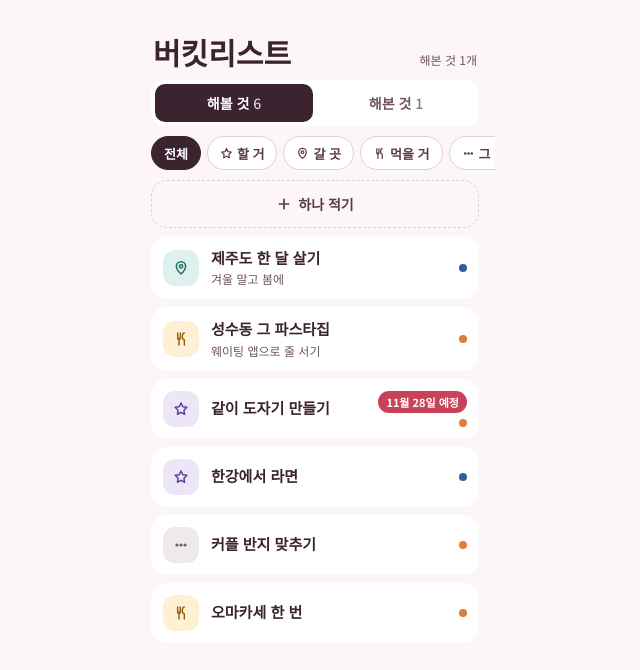
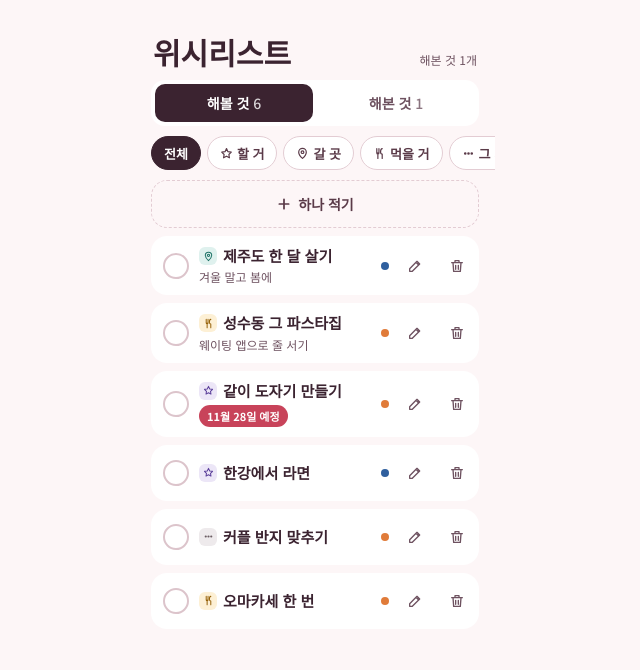
Before and after one commit to summercat01/fable, a Next.js app: page /demo/wish in a window 1280 px wide. Shown: the top 670 px of the page, without its empty margins (325-965 px from the left). Built offline with nearby package versions, Linux system fonts and the light colour scheme; a web font is replaced by a local one.

Commit message:
위시리스트로 이름 변경, 왼쪽 체크·오른쪽 고치기/지우기 (상세 시트 제거)
Co-Authored-By: Claude Opus 5.5 <noreply@anthropic.com>
Claude-Session: https://claude.ai/code/session_01G5cxbUK4dVkuLFbiXS2aaS

```diff
--- a/src/components/BottomNav.tsx
+++ b/src/components/BottomNav.tsx
@@ -17,7 +17,7 @@ const TABS = [
   },
   {
     href: "/wish",
-    label: "버킷리스트",
+    label: "위시",
     icon: <path d="M12 3l2.7 5.6 6.1.9-4.4 4.3 1 6.1L12 17l-5.4 2.9 1-6.1-4.4-4.3 6.1-.9z" />,
   },
   {
--- a/src/components/calendar/DaySheet.tsx
+++ b/src/components/calendar/DaySheet.tsx
@@ -94,7 +94,7 @@ export default function DaySheet({
         {free && (
           <Link href={`${base.replace("/calendar", "/wish")}?date=${date}`} className={styles.freeNote}>
             <span>둘 다 비는 날이야. 데이트 잡아볼까?</span>
-            <span className={styles.freeLink}>버킷리스트에서 고르기 ›</span>
+            <span className={styles.freeLink}>위시리스트에서 고르기 ›</span>
           </Link>
         )}
         {!items.length && !shift && !free && <p className={styles.empty}>아직 일정이 없어</p>}
--- a/src/components/wish/Wish.module.css
+++ b/src/components/wish/Wish.module.css
@@ -156,8 +156,8 @@
   flex-shrink: 0;
   display: flex;
   align-items: center;
-  gap: 12px;
-  padding: 12px;
+  gap: 10px;
+  padding: 10px 6px 10px 12px;
   border: 0;
   border-radius: 16px;
   background: var(--surface);
@@ -522,3 +522,80 @@
   background: #eadbe0;
   color: var(--ink-muted);
 }
+
+/* 체크 목록 */
+.itemDone .itemTitle {
+  color: var(--ink-muted);
+  text-decoration: line-through;
+  text-decoration-color: rgba(0, 0, 0, 0.25);
+}
+
+.check {
+  width: 26px;
+  height: 26px;
+  flex-shrink: 0;
+  padding: 0;
+  border-radius: 999px;
+  border: 2px solid #dcc4cb;
+  background: var(--surface);
+  color: transparent;
+  display: flex;
+  align-items: center;
+  justify-content: center;
+  cursor: pointer;
+}
+
+.checkOn {
+  border-color: var(--ink);
+  background: var(--ink);
+  color: #fff;
+}
+
+.itemTop {
+  display: flex;
+  align-items: center;
+  gap: 6px;
+}
+
+.kindMini {
+  width: 18px;
+  height: 18px;
+  flex-shrink: 0;
+  border-radius: 6px;
+  display: flex;
+  align-items: center;
+  justify-content: center;
+}
+
+.itemText .planTag,
+.itemText .doneTag {
+  align-self: flex-start;
+  margin-top: 2px;
+}
+
+.iconBtn {
+  width: 32px;
+  height: 36px;
+  flex-shrink: 0;
+  padding: 0;
+  border: 0;
+  background: none;
+  color: var(--ink-muted);
+  display: flex;
+  align-items: center;
+  justify-content: center;
+  cursor: pointer;
+}
+
+.delConfirm {
+  height: 30px;
+  padding: 0 10px;
+  flex-shrink: 0;
+  border: 0;
+  border-radius: 999px;
+  background: #b8364a;
+  color: #fff;
+  font-size: 12px;
+  font-weight: 700;
+  cursor: pointer;
+}
--- a/src/components/wish/WishView.tsx
+++ b/src/components/wish/WishView.tsx
@@ -32,7 +32,7 @@ export default function WishView() {
 
   const [tab, setTab] = useState<Tab>("todo");
   const [kind, setKind] = useState<WishKind | "all">("all");
-  const [open, setOpen] = useState<Wish | null>(null);
+  const [confirmDel, setConfirmDel] = useState<string | null>(null);
   const [editing, setEditing] = useState<Wish | "new" | null>(null);
 
   useEffect(() => {
@@ -63,8 +63,6 @@ export default function WishView() {
   );
   const list = (tab === "todo" ? todo : done).filter((w) => kind === "all" || w.kind === kind);
 
-  // 상세 시트는 최신 데이터로
-  const openNow = open ? wishes.find((w) => w.id === open.id) ?? null : null;
 
   async function run(f: () => Promise<void>) {
     setError("");
@@ -77,10 +75,13 @@ export default function WishView() {
   }
 
   async function pick(w: Wish) {
-    if (!pickDate) return setOpen(w);
+    if (!pickDate) return;
     await run(() => store.schedule(w.id, pickDate));
     router.push(calendarHref);
   }
+
+  // 체크: 오늘 해본 걸로 / 다시 해볼 것으로
+  const toggle = (w: Wish) => run(() => store.setDone(w.id, doneDate(w, today) ? null : today));
 
   const mine = (w: Wish) => w.created_by === me?.id;
   const dotClass = (w: Wish) => ((mine(w) ? me?.admin : !me?.admin) ? styles.dotMe : styles.dotHer);
@@ -88,7 +89,7 @@ export default function WishView() {
   return (
     <div className={styles.wrap}>
       <header className={styles.head}>
-        <h1 className={`hand ${styles.title}`}>버킷리스트</h1>
+        <h1 className={`hand ${styles.title}`}>위시리스트</h1>
         <span className={styles.count}>해본 것 {done.length}개</span>
       </header>
 
@@ -154,9 +155,10 @@ export default function WishView() {
         {list.map((w) => {
           const d = doneDate(w, today);
           const planned = !d && w.event;
-          const disabled = !!pickDate && !!planned;
+          const label = mine(w) ? "내가 적음" : "상대가 적음";
+          if (pickDate) {
             return (
-            <button key={w.id} className={styles.item} onClick={() => pick(w)} disabled={disabled}>
+              <button key={w.id} className={styles.item} onClick={() => pick(w)} disabled={!!planned}>
                 <span className={`${styles.kindBadge} ${styles[`k_${w.kind}`]}`}>
                   <KindIcon kind={w.kind} size={16} />
                 </span>
@@ -165,34 +167,65 @@ export default function WishView() {
                   {w.memo && <span className={styles.itemMemo}>{w.memo}</span>}
                 </span>
                 <span className={styles.itemSide}>
+                  {planned && <span className={styles.planTag}>{shortDate(w.event!.date)} 예정</span>}
+                  <span className={`${styles.dot} ${dotClass(w)}`} aria-label={label} />
+                </span>
+              </button>
+            );
+          }
+          return (
+            <div key={w.id} className={d ? `${styles.item} ${styles.itemDone}` : styles.item}>
+              <button
+                className={d ? `${styles.check} ${styles.checkOn}` : styles.check}
+                aria-pressed={!!d}
+                aria-label={d ? `${w.title} 다시 해볼 것으로` : `${w.title} 해봤어`}
+                onClick={() => toggle(w)}
+              >
+                <svg aria-hidden="true" width="14" height="14" viewBox="0 0 24 24" fill="none" stroke="currentColor" strokeWidth="3" strokeLinecap="round" strokeLinejoin="round">
+                  <path d="M5 12l5 5 9-10" />
+                </svg>
+              </button>
+              <span className={styles.itemText}>
+                <span className={styles.itemTop}>
+                  <span className={`${styles.kindMini} ${styles[`k_${w.kind}`]}`} aria-hidden="true">
+                    <KindIcon kind={w.kind} size={11} />
+                  </span>
+                  <span className={styles.itemTitle}>{w.title}</span>
+                </span>
+                {w.memo && <span className={styles.itemMemo}>{w.memo}</span>}
                 {d ? (
-                  <span className={styles.doneTag}>{shortDate(d)}</span>
+                  <span className={styles.doneTag}>{shortDate(d)}에 해봤어</span>
                 ) : planned ? (
                   <span className={styles.planTag}>{shortDate(w.event!.date)} 예정</span>
                 ) : null}
-                <span className={`${styles.dot} ${dotClass(w)}`} aria-label={mine(w) ? "내가 적음" : "상대가 적음"} />
               </span>
+              <span className={`${styles.dot} ${dotClass(w)}`} aria-label={label} title={label} />
+              <button className={styles.iconBtn} onClick={() => setEditing(w)} aria-label={`${w.title} 고치기`}>
+                <svg aria-hidden="true" width="16" height="16" viewBox="0 0 24 24" fill="none" stroke="currentColor" strokeWidth="2" strokeLinecap="round" strokeLinejoin="round">
+                  <path d="M4 20h4L19 9l-4-4L4 16v4zM13.5 6.5l4 4" />
+                </svg>
               </button>
+              {confirmDel === w.id ? (
+                <button
+                  className={styles.delConfirm}
+                  onClick={() => {
+                    setConfirmDel(null);
+                    void run(() => store.remove(w.id));
+                  }}
+                >
+                  삭제
+                </button>
+              ) : (
+                <button className={styles.iconBtn} onClick={() => setConfirmDel(w.id)} aria-label={`${w.title} 지우기`}>
+                  <svg aria-hidden="true" width="16" height="16" viewBox="0 0 24 24" fill="none" stroke="currentColor" strokeWidth="2" strokeLinecap="round" strokeLinejoin="round">
+                    <path d="M4 7h16M10 11v6M14 11v6M6 7l1 13h10l1-13M9 7V4h6v3" />
+                  </svg>
+                </button>
+              )}
+            </div>
           );
         })}
       </div>
-
-      {openNow && !editing && (
-        <Detail
-          w={openNow}
-          today={today}
-          mine={mine(openNow)}
-          onClose={() => setOpen(null)}
-          onEdit={() => setEditing(openNow)}
-          onSchedule={(date) => run(() => store.schedule(openNow.id, date))}
-          onUnschedule={() => run(() => store.unschedule(openNow.id))}
-          onDone={(on) => run(() => store.setDone(openNow.id, on))}
-          onDelete={() => {
-            setOpen(null);
-            void run(() => store.remove(openNow.id));
-          }}
-        />
-      )}
 
       {editing && (
         <Edit
@@ -207,111 +240,6 @@ export default function WishView() {
           }}
         />
       )}
-    </div>
-  );
-}
-
-function Detail({
-  w,
-  today,
-  mine,
-  onClose,
-  onEdit,
-  onSchedule,
-  onUnschedule,
-  onDone,
-  onDelete,
-}: {
-  w: Wish;
-  today: string;
-  mine: boolean;
-  onClose: () => void;
-  onEdit: () => void;
-  onSchedule: (date: string) => Promise<void>;
-  onUnschedule: () => Promise<void>;
-  onDone: (on: string | null) => Promise<void>;
-  onDelete: () => void;
-}) {
-  const [date, setDate] = useState<string | null>(null);
-  const [confirm, setConfirm] = useState(false);
-  const d = doneDate(w, today);
-  const planned = !d && w.event;
-  const kindLabel = KINDS.find((k) => k.key === w.kind)!.label;
-
-  return (
-    <div className={styles.backdrop} onClick={onClose}>
-      <div className={styles.sheet} role="dialog" aria-label={w.title} onClick={(e) => e.stopPropagation()}>
-        <div className={styles.sheetHead}>
-          <span className={`${styles.kindPill} ${styles[`k_${w.kind}`]}`}>
-            <KindIcon kind={w.kind} size={13} />
-            {kindLabel}
-          </span>
-          <button className={styles.closeBtn} onClick={onClose} aria-label="닫기">
-            <svg aria-hidden="true" width="14" height="14" viewBox="0 0 24 24" fill="none" stroke="currentColor" strokeWidth="2.6" strokeLinecap="round">
-              <path d="M6 6l12 12M18 6L6 18" />
-            </svg>
-          </button>
-        </div>
-        <h2 className={styles.detailTitle}>{w.title}</h2>
-        {w.memo && <p className={styles.detailMemo}>{w.memo}</p>}
-        <p className={styles.detailWho}>{mine ? "내가 적었어" : "상대가 적었어"}</p>
-
-        {d ? (
-          <p className={styles.statusDone}>{shortDate(d)}에 해봤어</p>
-        ) : planned ? (
-          <p className={styles.statusPlan}>{prettyDate(w.event!.date)}에 하기로 했어</p>
-        ) : null}
-
-        {!d && !planned && date !== null && (
-          <div className={styles.dateRow}>
-            <input
-              className={styles.input}
-              type="date"
-              value={date}
-              min={today}
-              aria-label="할 날짜"
-              onChange={(e) => setDate(e.target.value)}
-            />
-            <button className={styles.primary} disabled={!date} onClick={() => date && onSchedule(date).then(() => setDate(null))}>
-              캘린더에 넣기
-            </button>
-          </div>
-        )}
-
-        <div className={styles.actions}>
-          {!d && !planned && date === null && (
-            <>
-              <button className={styles.primary} onClick={() => setDate(today)}>
-                날 잡기
-              </button>
-              <button className={styles.ghost} onClick={() => onDone(today)}>
-                해봤어
-              </button>
-            </>
-          )}
-          {planned && (
-            <button className={styles.ghost} onClick={onUnschedule}>
-              날 취소
-            </button>
-          )}
-          {d && w.done_on && (
-            <button className={styles.ghost} onClick={() => onDone(null)}>
-              아직 안 해봤어
-            </button>
-          )}
-        </div>
-
-        <div className={styles.subActions}>
-          <button onClick={onEdit}>고치기</button>
-          {confirm ? (
-            <button className={styles.danger} onClick={onDelete}>
-              정말 지우기
-            </button>
-          ) : (
-            <button onClick={() => setConfirm(true)}>지우기</button>
-          )}
-        </div>
-      </div>
     </div>
   );
 }
--- a/src/lib/wish/memoryStore.ts
+++ b/src/lib/wish/memoryStore.ts
@@ -1,6 +1,6 @@
 import type { Wish, WishStore } from "./types";
 
-// 개발·테스트용: Supabase 없이 버킷리스트 화면을 띄워볼 때만 씀
+// 개발·테스트용: Supabase 없이 위시리스트 화면을 띄워볼 때만 씀
 export function memoryWishStore(seed: { me: string; wishes: Wish[] }): WishStore {
   let wishes = [...seed.wishes];
   let n = 0;
@@ -35,7 +35,7 @@ export function memoryWishStore(seed: { me: string; wishes: Wish[] }): WishStore
       patch(id, { event: null });
     },
     async setDone(id, on) {
-      patch(id, { done_on: on });
+      patch(id, on ? { done_on: on } : { done_on: null, event: null });
     },
     subscribe(f) {
       listeners.add(f);
--- a/src/lib/wish/supabaseStore.ts
+++ b/src/lib/wish/supabaseStore.ts
@@ -57,7 +57,8 @@ export function supabaseWishStore(): WishStore {
       if (data.event_id) check(await sb.from("events").delete().eq("id", data.event_id));
     },
     async setDone(id, on) {
-      check(await sb.from("wishes").update({ done_on: on }).eq("id", id));
+      // 체크 풀면 지난 일정과의 연결도 풀어서 다시 '해볼 것'으로 (캘린더 일정은 그대로)
+      check(await sb.from("wishes").update(on ? { done_on: on } : { done_on: null, event_id: null }).eq("id", id));
     },
     subscribe(onChange) {
       const ch = sb
--- a/src/lib/wish/types.ts
+++ b/src/lib/wish/types.ts
@@ -21,7 +21,7 @@ export type Wish = {
 
 export type WishInput = { kind: WishKind; title: string; memo: string | null };
 
-/** 버킷리스트가 데이터를 주고받는 창구. 실제는 Supabase, 미리보기는 메모리 */
+/** 위시리스트가 데이터를 주고받는 창구. 실제는 Supabase, 미리보기는 메모리 */
 export interface WishStore {
   /** 나 (색: 관리자=파랑, 상대=주황) */
   me(): Promise<{ id: string; admin: boolean }>;
@@ -33,7 +33,7 @@ export interface WishStore {
   schedule(id: string, date: string): Promise<void>;
   /** 잡은 날 취소 (캘린더 일정도 지움) */
   unschedule(id: string): Promise<void>;
-  /** 했어 / 안 한 걸로 */
+  /** 했어 / 안 한 걸로 (안 한 걸로 하면 지난 일정 연결도 풀림) */
   setDone(id: string, on: string | null): Promise<void>;
   subscribe(onChange: () => void): () => void;
 }
```
Also changed, not shown: 1 other file (tests, documents, lock files or other folders). Lines whose indentation alone changed are shown as unchanged.
